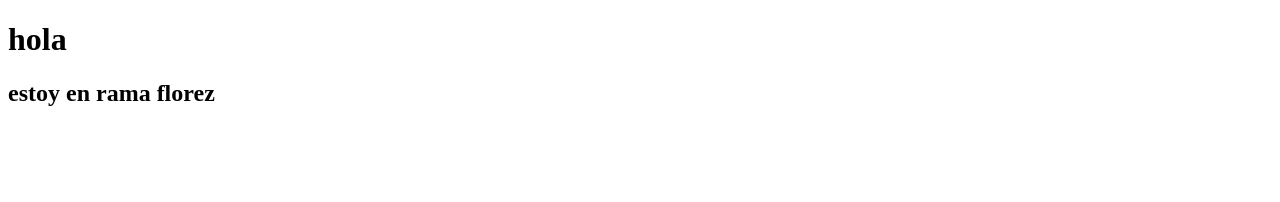
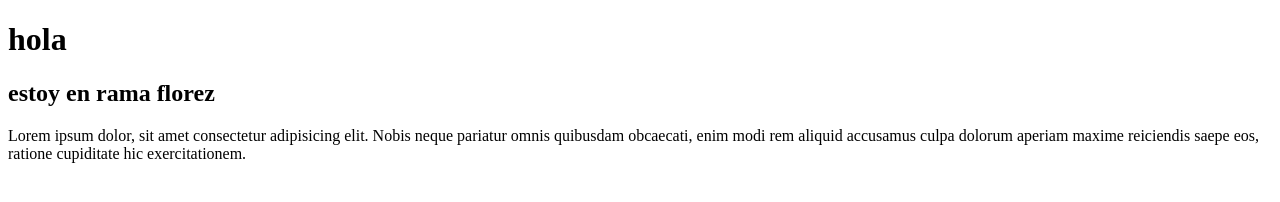
Before and after one commit to kingomez21/proyecto-cubitos, a plain HTML site: page index.html in a window 1280 px wide. Drawn offline with Linux system fonts and the light colour scheme.

Commit message:
lorem agg

```diff
--- a/index.html
+++ b/index.html
@@ -9,5 +9,9 @@
 <body>
     <h1>hola</h1>
     <h2>estoy en rama florez</h2>
+    <p>Lorem ipsum dolor, sit amet consectetur adipisicing elit.
+        Nobis neque pariatur omnis quibusdam obcaecati, enim modi rem
+         aliquid accusamus culpa dolorum aperiam maxime reiciendis saepe eos,
+         ratione cupiditate hic exercitationem.</p>
 </body>
 </html>
```
